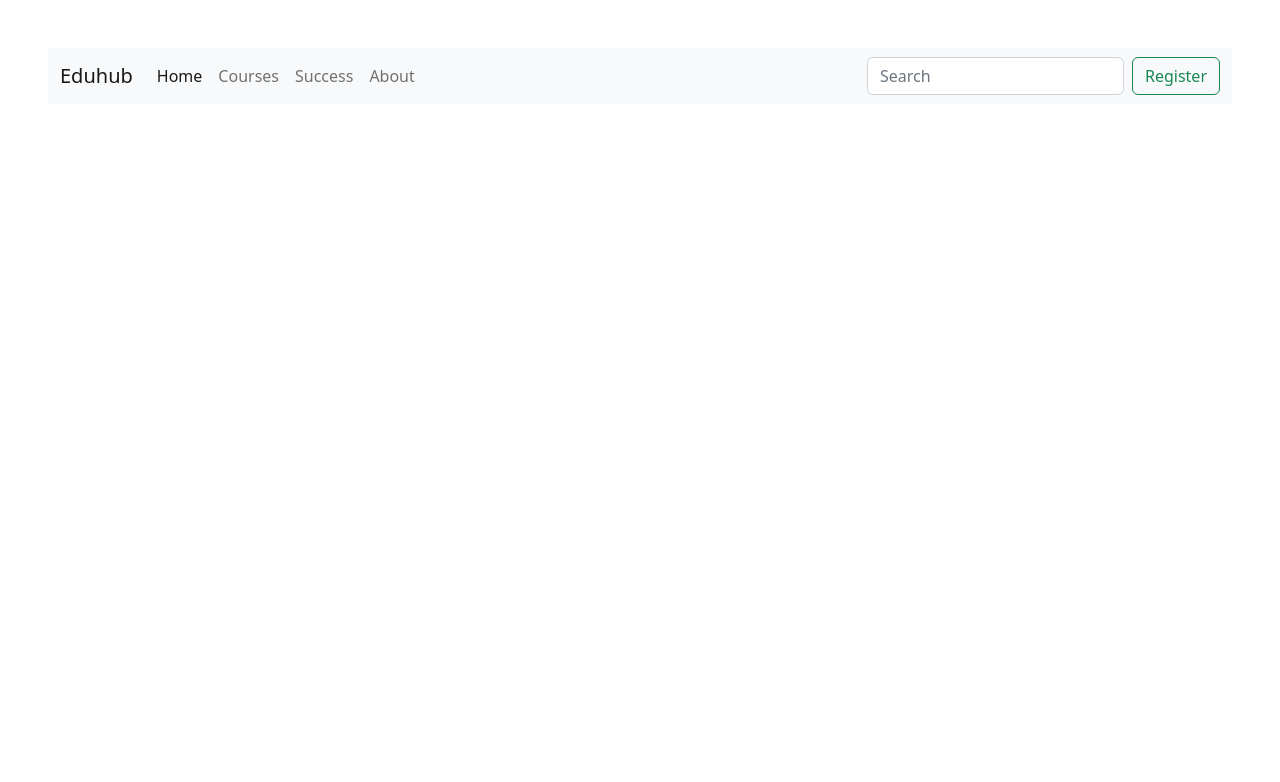
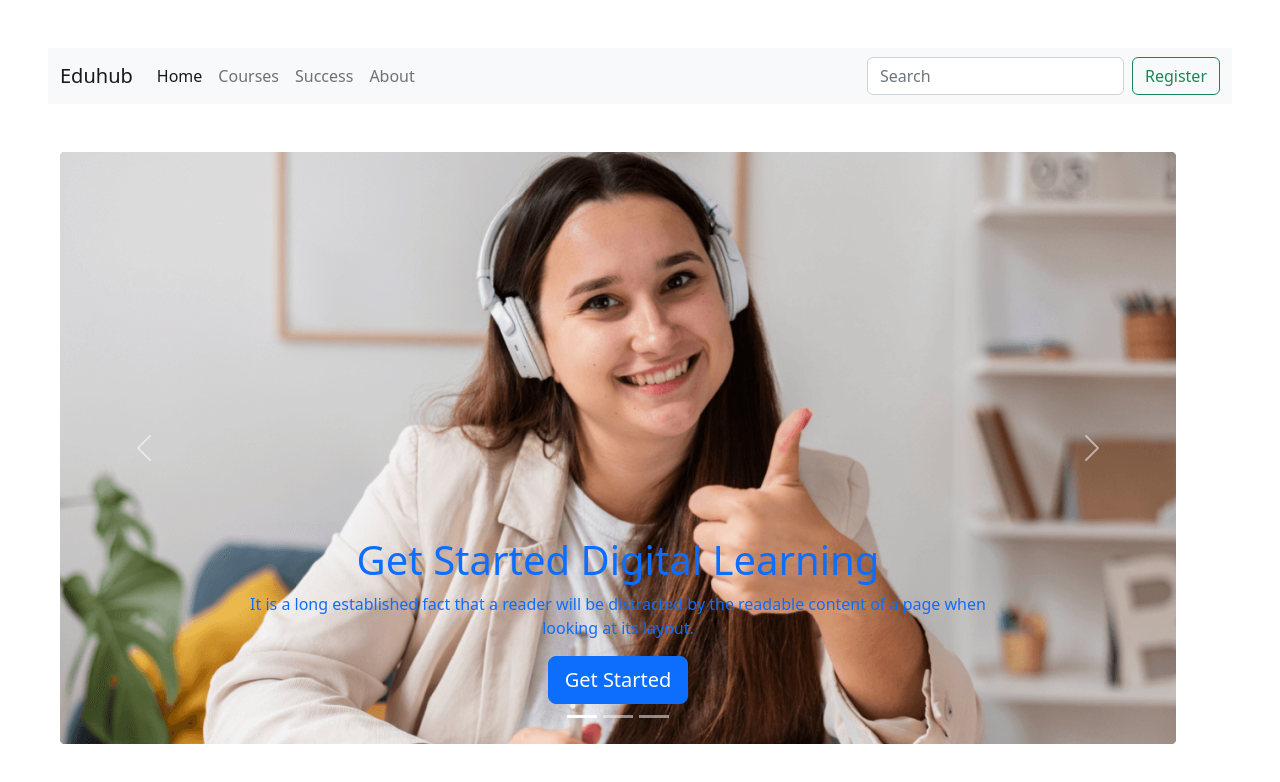
Before and after one commit to MononDey/Ed-Tech-Website, a plain HTML site: page index.html in a window 1280 px wide. Drawn offline with nearby package versions, Linux system fonts and the light colour scheme.

Commit message:
sliderdone

```diff
--- a/index.html
+++ b/index.html
@@ -43,6 +43,68 @@
         </div>
     </nav>
     <!-- Navbar Ends -->
+    <!-- Slider Starts -->
+    <section class="container m-5">
+        <div id="carouselExampleCaptions" class="carousel slide" data-bs-ride="false">
+            <div class="carousel-indicators">
+                <button type="button" data-bs-target="#carouselExampleCaptions" data-bs-slide-to="0" class="active"
+                    aria-current="true" aria-label="Slide 1"></button>
+                <button type="button" data-bs-target="#carouselExampleCaptions" data-bs-slide-to="1"
+                    aria-label="Slide 2"></button>
+                <button type="button" data-bs-target="#carouselExampleCaptions" data-bs-slide-to="2"
+                    aria-label="Slide 3"></button>
+            </div>
+            <div class="carousel-inner">
+                <div class="carousel-item active">
+                    <img src="images/cover/cover-1.png" class="d-block w-100" alt="...">
+                    <div class="d-align-center">
+                        <div class="carousel-caption d-none d-md-block text-primary">
+                            <h1>Get Started Digital
+                                Learning</h1>
+                            <p>It is a long established fact that a reader will be distracted by the
+                                readable content of a page when looking at its layout.</p>
+                            <button type="button" class="btn btn-primary btn-lg">Get Started</button>
+
+                        </div>
+                    </div>
+
+
+                </div>
+                <div class="carousel-item">
+                    <img src="images/cover/cover-2.jpg" class="d-block w-100" alt="...">
+                    <div class="carousel-caption d-none d-md-block text-primary">
+                        <h1>Get Started Digital
+                            Learning</h1>
+                        <p>It is a long established fact that a reader will be distracted by the
+                            readable content of a page when looking at its layout.</p>
+                        <button type="button" class="btn btn-primary btn-lg">Get Started</button>
+                    </div>
+                </div>
+                <div class="carousel-item">
+                    <img src="images/cover/cover-3.jpg" class="d-block w-100" alt="...">
+                    <div class="carousel-caption d-none d-md-block text-primary">
+                        <h1>Get Started Digital
+                            Learning</h1>
+                        <p>It is a long established fact that a reader will be distracted by the
+                            readable content of a page when looking at its layout.</p>
+                        <button type="button" class="btn btn-primary btn-lg">Get Started</button>
+                    </div>
+                </div>
+            </div>
+            <button class="carousel-control-prev" type="button" data-bs-target="#carouselExampleCaptions"
+                data-bs-slide="prev">
+                <span class="carousel-control-prev-icon" aria-hidden="true"></span>
+                <span class="visually-hidden">Previous</span>
+            </button>
+            <button class="carousel-control-next" type="button" data-bs-target="#carouselExampleCaptions"
+                data-bs-slide="next">
+                <span class="carousel-control-next-icon" aria-hidden="true"></span>
+                <span class="visually-hidden">Next</span>
+            </button>
+
+        </div>
+    </section>
+    <!-- Slider Ends -->
     <script src="https://cdn.jsdelivr.net/npm/bootstrap@5.2.0/dist/js/bootstrap.bundle.min.js"
         integrity="sha384-A3rJD856KowSb7dwlZdYEkO39Gagi7vIsF0jrRAoQmDKKtQBHUuLZ9AsSv4jD4Xa"
         crossorigin="anonymous"></script>
```
